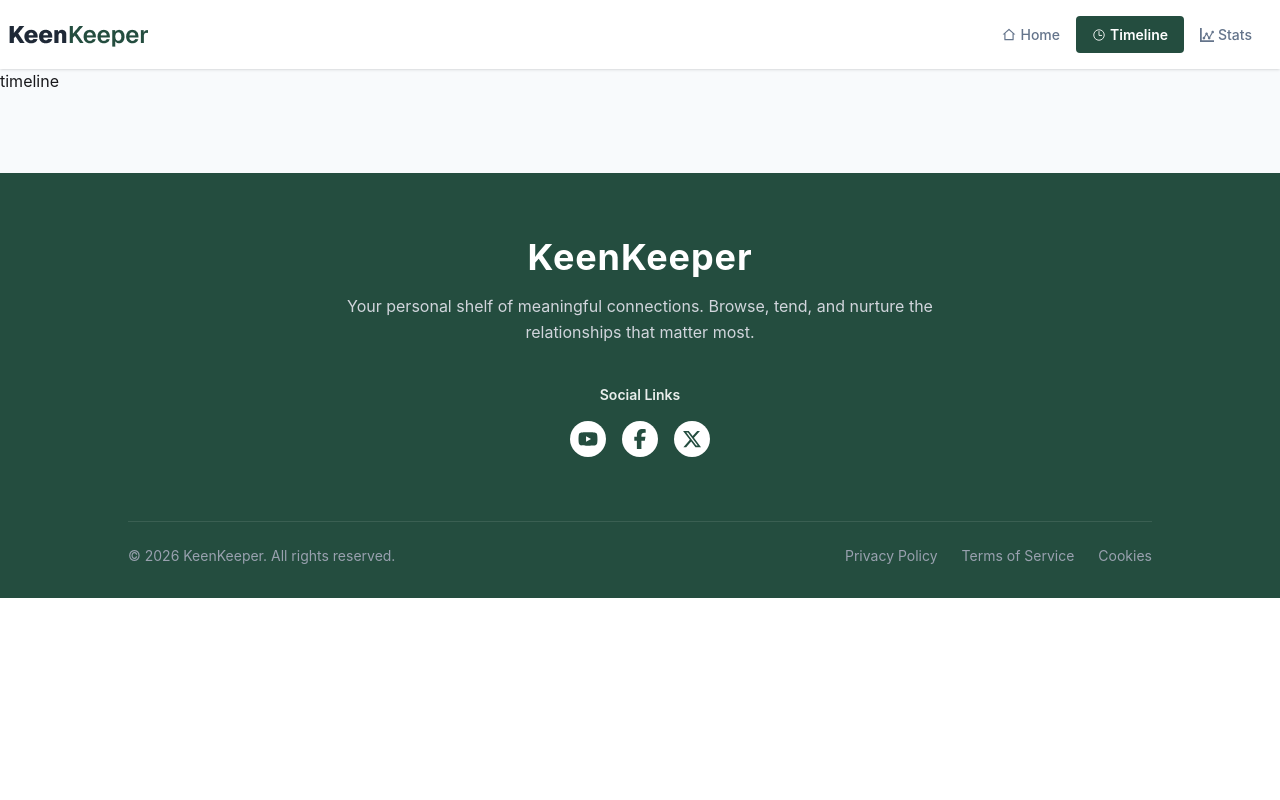
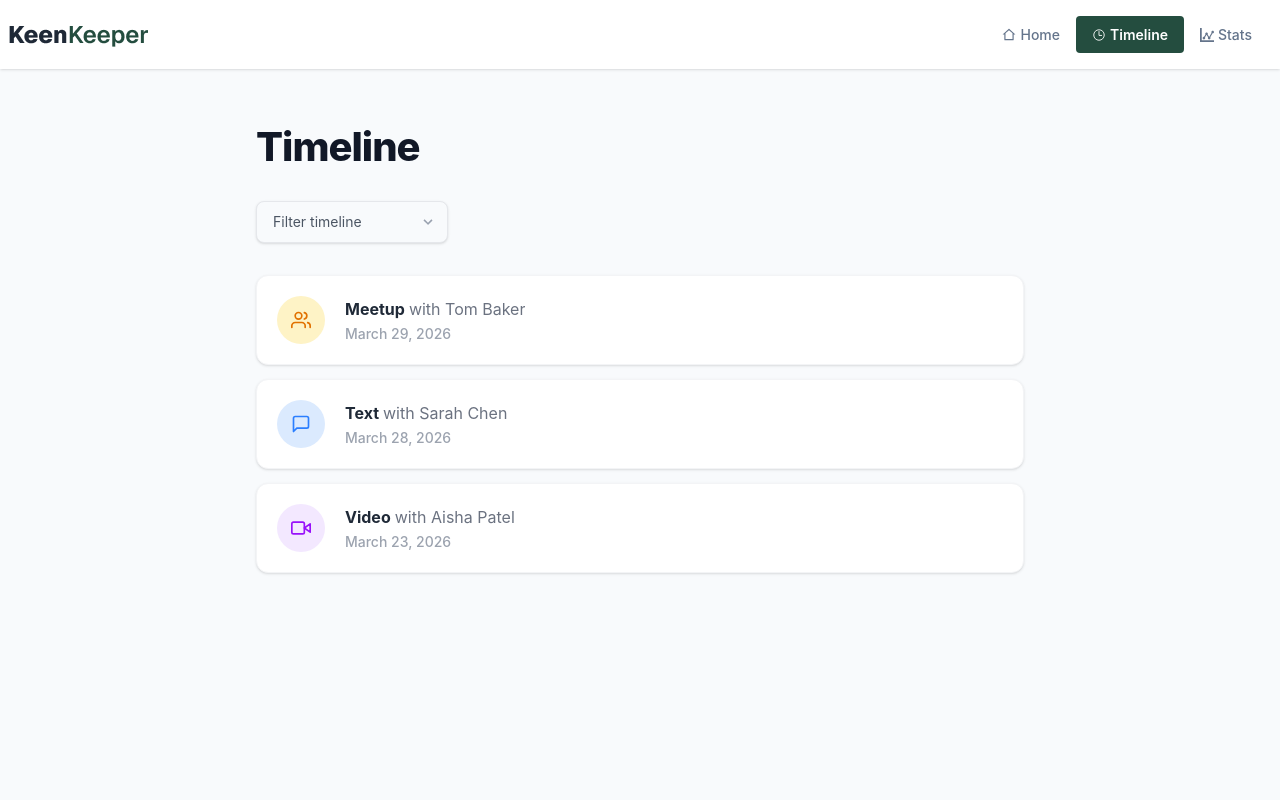
Before and after one commit to musabbirrahman/keen-keeper-A7, a React (Vite) app: page /timeline in a window 1280 px wide. Shown: the top 800 px of the page. Built offline with nearby package versions, Linux system fonts and the light colour scheme.

Commit message:
designed timeline section

```diff
--- a/src/Routes/Routes.jsx
+++ b/src/Routes/Routes.jsx
@@ -3,6 +3,7 @@ import HomePage from "../Components/HomePage/HomePage";
 import MainLayout from "../Components/Layout/MainLayout";
 import ErrorComponent from "../Components/ErrorComponent/ErrorComponent";
 import FriendsDetails from "../pages/FriendsDetails";
+import Timeline from "../pages/Timeline";
 
 
 
@@ -15,7 +16,7 @@ export const router = createBrowserRouter([
             index: true, element: <HomePage></HomePage>
         },
         {
-            path: "timeline", element: <h1>timeline</h1>
+            path: "timeline", element: <Timeline></Timeline>
         },
         {
             path: "stats", element: <h1>stats</h1>
--- /dev/null
+++ b/src/pages/Timeline.jsx
@@ -0,0 +1,115 @@
+import React, { useState } from 'react';
+import { FiUsers, FiMessageSquare, FiVideo, FiPhone } from 'react-icons/fi';
+
+
+const iconConfig = {
+  'Meetup': {
+    icon: FiUsers,
+    textColor: 'text-amber-600',
+    bgColor: 'bg-amber-100'
+  },
+  'Text': {
+    icon: FiMessageSquare,
+    textColor: 'text-blue-500',
+    bgColor: 'bg-blue-100'
+  },
+  'Video': {
+    icon: FiVideo,
+    textColor: 'text-purple-600',
+    bgColor: 'bg-purple-100'
+  },
+  'Call': {
+    icon: FiPhone,
+    textColor: 'text-emerald-600',
+    bgColor: 'bg-emerald-100'
+  }
+};
+
+const Timeline = () => {
+  const [filter, setFilter] = useState('All');
+
+  const timelineData = [
+    { id: 1, type: "Meetup", friend: "Tom Baker", date: "March 29, 2026" },
+    { id: 2, type: "Text", friend: "Sarah Chen", date: "March 28, 2026" },
+    { id: 4, type: "Video", friend: "Aisha Patel", date: "March 23, 2026" },
+
+  ];
+
+  const filteredData = filter === 'All'
+    ? timelineData
+    : timelineData.filter(item => item.type === filter);
+
+  return (
+    <div className="min-h-screen bg-[#F8FAFC] py-12 px-4 sm:px-6 font-sans">
+      <div className="max-w-3xl mx-auto">
+
+
+        <div className="mb-8">
+          <h1 className="text-[32px] sm:text-[40px] font-extrabold text-[#111827] mb-6 tracking-tight">
+            Timeline
+          </h1>
+
+          <div className="relative inline-block w-48">
+            <select
+              value={filter}
+              onChange={(e) => setFilter(e.target.value)}
+              className="block w-full appearance-none bg-[#F8FAFC] border border-gray-200 text-[#4B5563] text-sm py-2.5 pl-4 pr-8 rounded-lg shadow-sm focus:outline-none focus:ring-2 focus:ring-[#244D3F]/20 focus:border-[#244D3F] transition-colors cursor-pointer"
+            >
+              <option value="All">Filter timeline</option>
+              <option value="Meetup">Meetup</option>
+              <option value="Call">Call</option>
+              <option value="Text">Text</option>
+              <option value="Video">Video</option>
+            </select>
+
+            <div className="pointer-events-none absolute inset-y-0 right-0 flex items-center px-3 text-gray-400">
+              <svg className="fill-current h-4 w-4" xmlns="http://www.w3.org/2000/svg" viewBox="0 0 20 20">
+                <path d="M9.293 12.95l.707.707L15.657 8l-1.414-1.414L10 10.828 5.757 6.586 4.343 8z"/>
+              </svg>
+            </div>
+          </div>
+        </div>
+
+
+        <div className="flex flex-col gap-3.5">
+          {filteredData.length > 0 ? (
+            filteredData.map((item) => {
+
+              const IconComponent = iconConfig[item.type].icon;
+              const { textColor, bgColor } = iconConfig[item.type];
+
+              return (
+                <div
+                  key={item.id}
+                  className="bg-white border border-gray-100 rounded-xl p-4 sm:p-5 flex items-center gap-4 sm:gap-5 shadow-sm hover:shadow-md transition-shadow duration-200"
+                >
+
+                  <div className={`flex-shrink-0 w-12 h-12 flex items-center justify-center rounded-full ${bgColor}`}>
+                    <IconComponent className={`w-5 h-5 ${textColor}`} />
+                  </div>
+
+                  <div className="flex flex-col min-w-0">
+                    <p className="truncate text-[15px] sm:text-[16px]">
+                      <span className="font-bold text-[#1F2937]">{item.type}</span>
+                      <span className="text-[#6B7280] ml-1">with {item.friend}</span>
+                    </p>
+                    <p className="text-[13px] sm:text-[14px] font-medium text-[#9CA3AF] mt-0.5">
+                      {item.date}
+                    </p>
+                  </div>
+                </div>
+              );
+            })
+          ) : (
+            <div className="text-center py-10 bg-white border border-gray-100 rounded-xl">
+              <p className="text-[#6B7280]">No timeline events found for this filter.</p>
+            </div>
+          )}
+        </div>
+
+      </div>
+    </div>
+  );
+};
+
+export default Timeline;
```
Also changed, not shown: src/context/TimelineContext.jsx (added).
